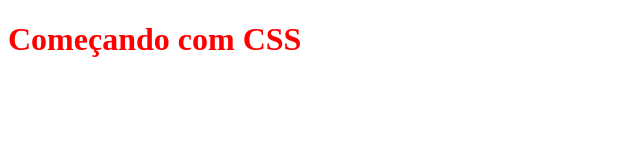
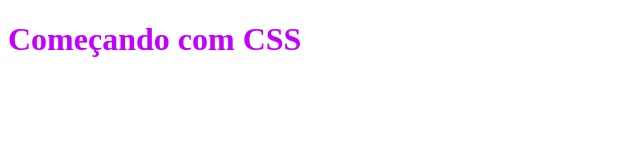
Before and after one commit to ernanivianna/css_playground, a plain HTML site: page index.html in a window 1280 px wide. Shown: the whole page, without its empty margins (0-640 px from the left). Drawn offline with Linux system fonts and the light colour scheme.

Commit message:
Começando com as cores

```diff
--- a/css/style.css
+++ b/css/style.css
@@ -1,3 +1,3 @@
 h1 {
-    color: red;
+    color: #c300ff;
 }
```
